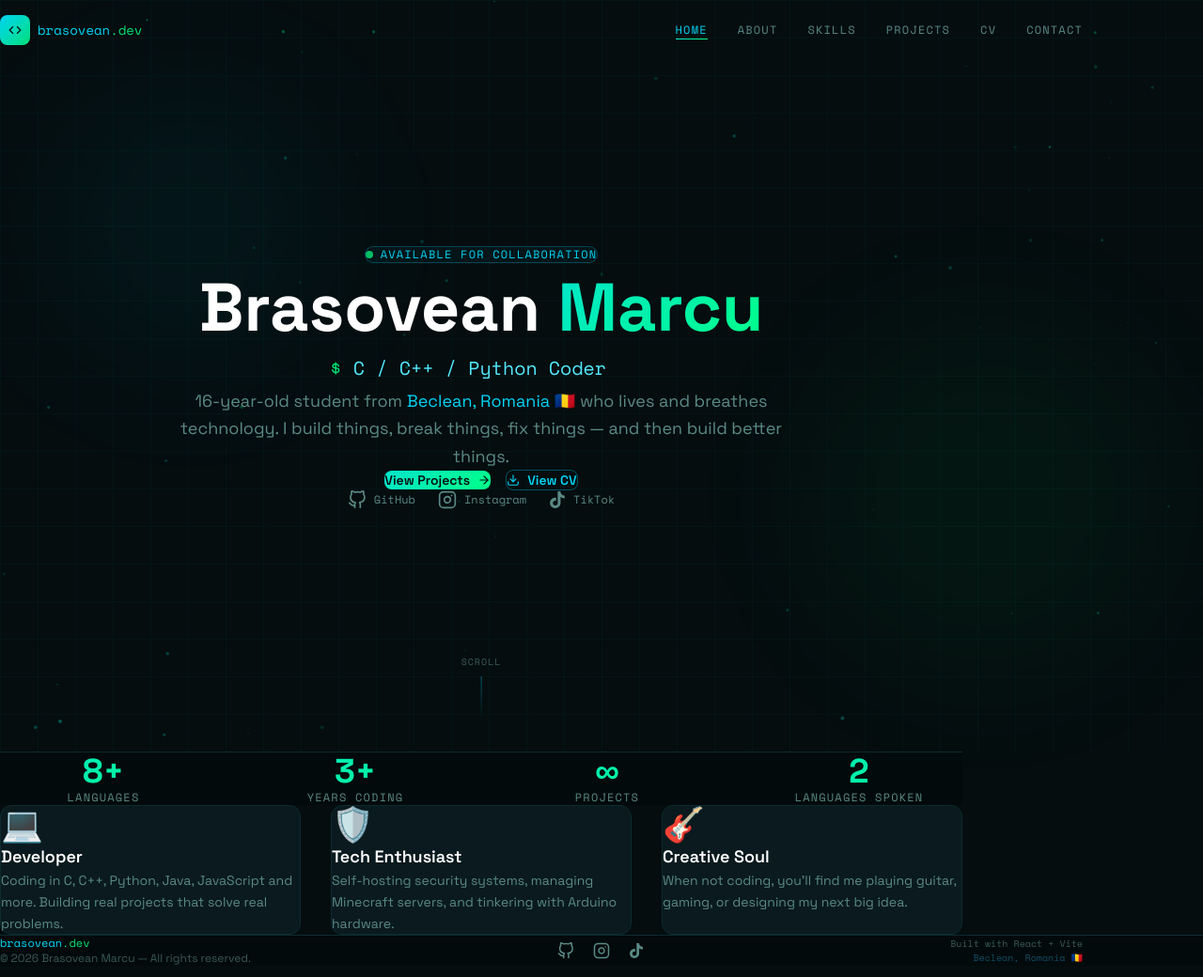
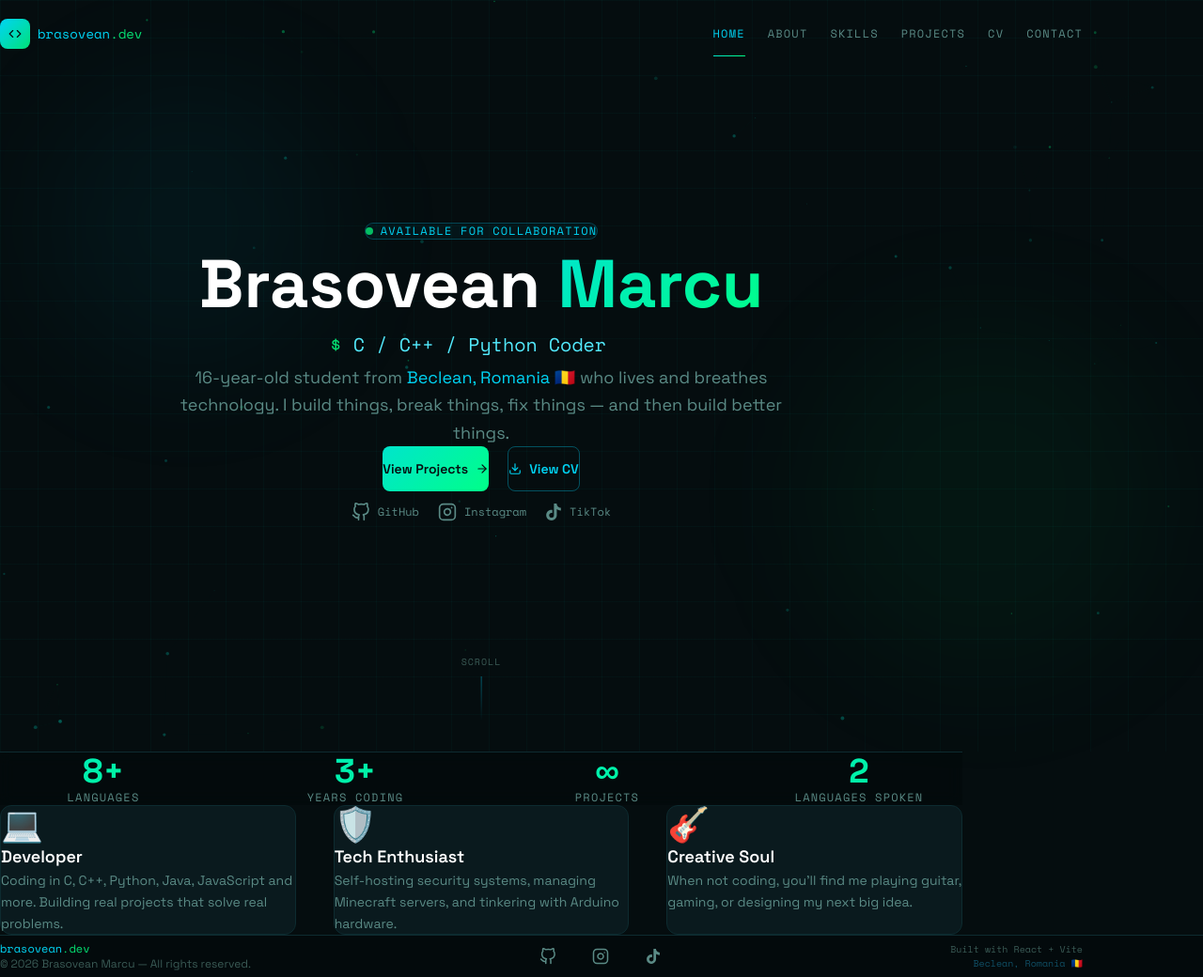
Before and after one commit to freedoom122/My-personal-Site, a React (Vite) app: page / in a window 1280 px wide. Shown: the whole page at 94% size. Built offline with nearby package versions, Linux system fonts and the light colour scheme.

Commit message:
Improve site spacing and tap targets

```diff
--- a/src/App.tsx
+++ b/src/App.tsx
@@ -17,8 +17,9 @@ function PageWrapper({ children }: { children: React.ReactNode }) {
       exit={{ opacity: 0, y: -16 }}
       transition={{ duration: 0.4, ease: 'easeOut' }}
     >
-      {/* Site-wide centered container to keep pages visually balanced */}
-      <div className="max-w-5xl mx-auto px-6">
+      {/* Individual pages own their responsive gutters. Keeping this wrapper
+          gutter-free prevents small screens from getting double side padding. */}
+      <div className="max-w-5xl mx-auto">
         {children}
       </div>
     </motion.div>
--- a/src/components/Footer.tsx
+++ b/src/components/Footer.tsx
@@ -15,12 +15,12 @@ export default function Footer() {
           </p>
         </div>
 
-        <div className="flex items-center gap-5">
+        <div className="flex items-center gap-3">
           <a
             href="https://github.com/freedoom122"
             target="_blank"
             rel="noopener noreferrer"
-            className="text-[#5a8a85] hover:text-cyan-400 transition-colors duration-200"
+            className="flex h-11 w-11 items-center justify-center rounded-lg text-[#5a8a85] hover:bg-cyan-500/5 hover:text-cyan-400 transition-colors duration-200"
             aria-label="GitHub"
           >
             <FiGithub size={18} />
@@ -29,7 +29,7 @@ export default function Footer() {
             href="https://www.instagram.com/br4sove4n"
             target="_blank"
             rel="noopener noreferrer"
-            className="text-[#5a8a85] hover:text-cyan-400 transition-colors duration-200"
+            className="flex h-11 w-11 items-center justify-center rounded-lg text-[#5a8a85] hover:bg-cyan-500/5 hover:text-cyan-400 transition-colors duration-200"
             aria-label="Instagram"
           >
             <FiInstagram size={18} />
@@ -38,7 +38,7 @@ export default function Footer() {
             href="https://www.tiktok.com/@fr33d00m.official"
             target="_blank"
             rel="noopener noreferrer"
-            className="text-[#5a8a85] hover:text-cyan-400 transition-colors duration-200"
+            className="flex h-11 w-11 items-center justify-center rounded-lg text-[#5a8a85] hover:bg-cyan-500/5 hover:text-cyan-400 transition-colors duration-200"
             aria-label="TikTok"
           >
             <SiTiktok size={16} />
--- a/src/components/Navbar.tsx
+++ b/src/components/Navbar.tsx
@@ -39,9 +39,9 @@ export default function Navbar() {
             : 'bg-transparent'
         }`}
       >
-        <div className="max-w-6xl mx-auto px-6 flex items-center justify-between h-16">
+        <div className="max-w-6xl mx-auto px-5 sm:px-8 flex items-center justify-between h-[72px]">
           {/* Logo */}
-          <NavLink to="/" className="flex items-center gap-2 group">
+          <NavLink to="/" className="flex min-h-11 items-center gap-2 rounded-lg py-1 group">
             <div className="relative w-8 h-8 rounded-lg bg-gradient-to-br from-cyan-400 to-green-400 flex items-center justify-center">
               <FiCode className="text-[#050d0f] text-sm font-bold" />
               <div className="absolute inset-0 rounded-lg bg-gradient-to-br from-cyan-400 to-green-400 opacity-0 group-hover:opacity-40 blur-md transition-opacity duration-300" />
@@ -52,14 +52,14 @@ export default function Navbar() {
           </NavLink>
 
           {/* Desktop Links */}
-          <div className="hidden md:flex items-center gap-8">
+          <div className="hidden md:flex items-center gap-3 lg:gap-6">
             {links.map(({ to, label }) => (
               <NavLink
                 key={to}
                 to={to}
                 end={to === '/'}
                 className={({ isActive }) =>
-                  `nav-link font-mono text-xs tracking-widest uppercase transition-colors duration-200 ${
+                  `nav-link inline-flex min-h-11 items-center rounded-md px-2 font-mono text-xs tracking-widest uppercase transition-colors duration-200 ${
                     isActive
                       ? 'text-cyan-400 active'
                       : 'text-[#5a8a85] hover:text-cyan-300'
@@ -73,7 +73,7 @@ export default function Navbar() {
 
           {/* Mobile toggle */}
           <button
-            className="md:hidden text-cyan-400 hover:text-green-400 transition-colors p-1"
+            className="md:hidden min-h-11 min-w-11 rounded-lg text-cyan-400 hover:bg-cyan-500/10 hover:text-green-400 transition-colors"
             onClick={() => setOpen(!open)}
             aria-label="Toggle menu"
           >
@@ -90,16 +90,16 @@ export default function Navbar() {
             animate={{ opacity: 1, y: 0 }}
             exit={{ opacity: 0, y: -20 }}
             transition={{ duration: 0.25 }}
-            className="fixed top-16 left-0 right-0 z-40 bg-[#050d0f]/98 backdrop-blur-xl border-b border-[#0d2b30] md:hidden"
+            className="fixed top-[72px] left-0 right-0 z-40 bg-[#050d0f]/98 backdrop-blur-xl border-b border-[#0d2b30] md:hidden"
           >
-            <div className="flex flex-col px-6 py-6 gap-5">
+            <div className="flex flex-col px-5 py-4 gap-1">
               {links.map(({ to, label }) => (
                 <NavLink
                   key={to}
                   to={to}
                   end={to === '/'}
                   className={({ isActive }) =>
-                    `font-mono text-sm tracking-widest uppercase transition-colors duration-200 ${
+                    `flex min-h-12 items-center rounded-lg px-4 font-mono text-sm tracking-widest uppercase transition-colors duration-200 ${
                       isActive ? 'text-cyan-400' : 'text-[#5a8a85]'
                     }`
                   }
--- a/src/index.css
+++ b/src/index.css
@@ -26,6 +26,12 @@ body {
   background-color: var(--dark);
   color: var(--text);
   overflow-x: hidden;
+}
+
+/* Keep keyboard navigation as comfortable as touch navigation. */
+:focus-visible {
+  outline: 2px solid var(--cyan);
+  outline-offset: 3px;
 }
 
 /* Scrollbar */
--- a/src/pages/CV.tsx
+++ b/src/pages/CV.tsx
@@ -48,7 +48,7 @@ export default function CV() {
             </div>
             <button
               onClick={() => window.print()}
-              className="flex items-center gap-2 px-5 py-2.5 rounded-lg text-sm font-semibold text-[#050d0f] transition-all duration-300 hover:opacity-90 self-start sm:self-auto"
+              className="flex min-h-12 items-center gap-2 px-6 py-3 rounded-lg text-sm font-semibold text-[#050d0f] transition-all duration-300 hover:opacity-90 self-start sm:self-auto"
               style={{ background: 'linear-gradient(135deg, #00e5cc, #00ff88)' }}
             >
               <FiDownload size={15} />
@@ -248,7 +248,7 @@ export default function CV() {
                   href={href}
                   target="_blank"
                   rel="noopener noreferrer"
-                  className="flex items-center gap-2 px-4 py-2 rounded-lg text-xs font-mono text-cyan-400 border border-cyan-500/25 bg-cyan-500/5 hover:border-cyan-400/50 hover:bg-cyan-500/10 transition-all duration-200"
+                  className="flex min-h-11 items-center gap-2 px-4 py-2 rounded-lg text-xs font-mono text-cyan-400 border border-cyan-500/25 bg-cyan-500/5 hover:border-cyan-400/50 hover:bg-cyan-500/10 transition-all duration-200"
                 >
                   {icon}
                   {label}
--- a/src/pages/Contact.tsx
+++ b/src/pages/Contact.tsx
@@ -97,7 +97,7 @@ export default function Contact() {
   const inputClass = (field: string) =>
     `w-full bg-[#0a1a1e] border ${
       errors[field] ? 'border-red-500/50' : 'border-[#0d2b30]'
-    } rounded-lg px-4 py-3 text-sm text-white placeholder-[#3a5a55] focus:outline-none focus:border-cyan-500/60 focus:ring-1 focus:ring-cyan-500/20 transition-all duration-200 font-[inherit]`;
+    } rounded-lg px-4 py-3.5 text-sm text-white placeholder-[#3a5a55] focus:outline-none focus:border-cyan-500/60 focus:ring-1 focus:ring-cyan-500/20 transition-all duration-200 font-[inherit]`;
 
   return (
     <main className="relative min-h-screen z-10 pt-24 pb-20 px-6">
@@ -218,7 +218,7 @@ export default function Contact() {
                   <button
                     type="submit"
                     disabled={sending}
-                    className="w-full flex items-center justify-center gap-2 py-3 rounded-lg font-semibold text-sm text-[#050d0f] transition-all duration-300 hover:opacity-90 disabled:opacity-60"
+                    className="w-full flex min-h-12 items-center justify-center gap-2 py-3.5 rounded-lg font-semibold text-sm text-[#050d0f] transition-all duration-300 hover:opacity-90 disabled:opacity-60"
                     style={{ background: 'linear-gradient(135deg, #00e5cc, #00ff88)' }}
                   >
                     {sending ? (
--- a/src/pages/Home.tsx
+++ b/src/pages/Home.tsx
@@ -34,8 +34,8 @@ export default function Home() {
       <div className="fixed bottom-20 right-10 w-96 h-96 rounded-full bg-green-500/5 blur-3xl pointer-events-none z-0" />
 
       {/* Hero Section */}
-      <section className="relative z-10 flex-1 flex flex-col items-center justify-center px-6 pt-32 pb-24 min-h-screen">
-        <div className="max-w-5xl mx-auto text-center space-y-8">
+      <section className="relative z-10 flex-1 flex flex-col items-center justify-center px-5 sm:px-8 pt-36 pb-28 min-h-screen">
+        <div className="max-w-5xl mx-auto text-center space-y-10">
 
           {/* Badge */}
           <motion.div
@@ -111,11 +111,11 @@ export default function Home() {
             variants={fadeUp(0.6)}
             initial="hidden"
             animate="show"
-            className="flex flex-wrap items-center justify-center gap-4"
+            className="flex flex-wrap items-center justify-center gap-4 sm:gap-5"
           >
             <Link
               to="/projects"
-              className="group flex items-center gap-2 px-6 py-3 rounded-lg font-semibold text-sm text-[#050d0f] transition-all duration-300 hover:opacity-90"
+              className="group flex min-h-12 items-center gap-2 px-7 py-3.5 rounded-lg font-semibold text-sm text-[#050d0f] transition-all duration-300 hover:opacity-90"
               style={{ background: 'linear-gradient(135deg, #00e5cc, #00ff88)' }}
             >
               View Projects
@@ -123,7 +123,7 @@ export default function Home() {
             </Link>
             <Link
               to="/cv"
-              className="flex items-center gap-2 px-6 py-3 rounded-lg font-semibold text-sm text-cyan-400 border border-cyan-500/40 hover:border-cyan-400 hover:bg-cyan-400/5 transition-all duration-300"
+              className="flex min-h-12 items-center gap-2 px-7 py-3.5 rounded-lg font-semibold text-sm text-cyan-400 border border-cyan-500/40 hover:border-cyan-400 hover:bg-cyan-400/5 transition-all duration-300"
             >
               <FiDownload size={14} />
               View CV
@@ -135,7 +135,7 @@ export default function Home() {
             variants={fadeUp(0.75)}
             initial="hidden"
             animate="show"
-            className="flex items-center justify-center gap-6"
+            className="flex items-center justify-center gap-3 sm:gap-5"
           >
             {[
               { href: 'https://github.com/freedoom122', icon: <FiGithub size={20} />, label: 'GitHub' },
@@ -147,7 +147,7 @@ export default function Home() {
                 href={href}
                 target="_blank"
                 rel="noopener noreferrer"
-                className="group flex items-center gap-2 text-[#5a8a85] hover:text-cyan-400 transition-colors duration-200"
+                className="group flex min-h-11 items-center gap-2 rounded-lg px-3 text-[#5a8a85] hover:bg-cyan-500/5 hover:text-cyan-400 transition-colors duration-200"
               >
                 {icon}
                 <span className="font-mono text-xs hidden sm:inline">{label}</span>
@@ -170,7 +170,7 @@ export default function Home() {
 
       {/* Stats Section */}
       <section className="relative z-10 border-t border-[#0d2b30] bg-[#030a0c]/80 backdrop-blur-sm">
-        <div className="max-w-5xl mx-auto px-6 py-16 grid grid-cols-2 md:grid-cols-4 gap-8 md:gap-12">
+        <div className="max-w-5xl mx-auto px-5 sm:px-8 py-20 grid grid-cols-2 md:grid-cols-4 gap-10 md:gap-12">
           {stats.map(({ value, label }, i) => (
             <motion.div
               key={label}
@@ -193,8 +193,8 @@ export default function Home() {
       </section>
 
       {/* Quick Info strip */}
-      <section className="relative z-10 py-24 px-6">
-        <div className="max-w-5xl mx-auto grid md:grid-cols-3 gap-8">
+      <section className="relative z-10 py-28 px-5 sm:px-8">
+        <div className="max-w-5xl mx-auto grid md:grid-cols-3 gap-8 md:gap-10">
           {[
             {
               icon: '💻',
--- a/src/pages/Projects.tsx
+++ b/src/pages/Projects.tsx
@@ -172,7 +172,7 @@ export default function Projects() {
                     href="https://github.com/freedoom122"
                     target="_blank"
                     rel="noopener noreferrer"
-                    className="flex items-center gap-1.5 text-xs text-[#5a8a85] hover:text-cyan-400 transition-colors duration-200 font-mono"
+                    className="flex min-h-11 items-center gap-1.5 rounded-md px-2 text-xs text-[#5a8a85] hover:bg-cyan-500/5 hover:text-cyan-400 transition-colors duration-200 font-mono"
                   >
                     <FiGithub size={14} />
                     GitHub
@@ -253,7 +253,7 @@ export default function Projects() {
             href="https://github.com/freedoom122"
             target="_blank"
             rel="noopener noreferrer"
-            className="inline-flex items-center gap-2 px-6 py-3 rounded-lg font-semibold text-sm text-cyan-400 border border-cyan-500/40 hover:border-cyan-400 hover:bg-cyan-400/5 transition-all duration-300"
+            className="inline-flex min-h-12 items-center gap-2 px-7 py-3.5 rounded-lg font-semibold text-sm text-cyan-400 border border-cyan-500/40 hover:border-cyan-400 hover:bg-cyan-400/5 transition-all duration-300"
           >
             <FiGithub size={16} />
             @freedoom122
```
